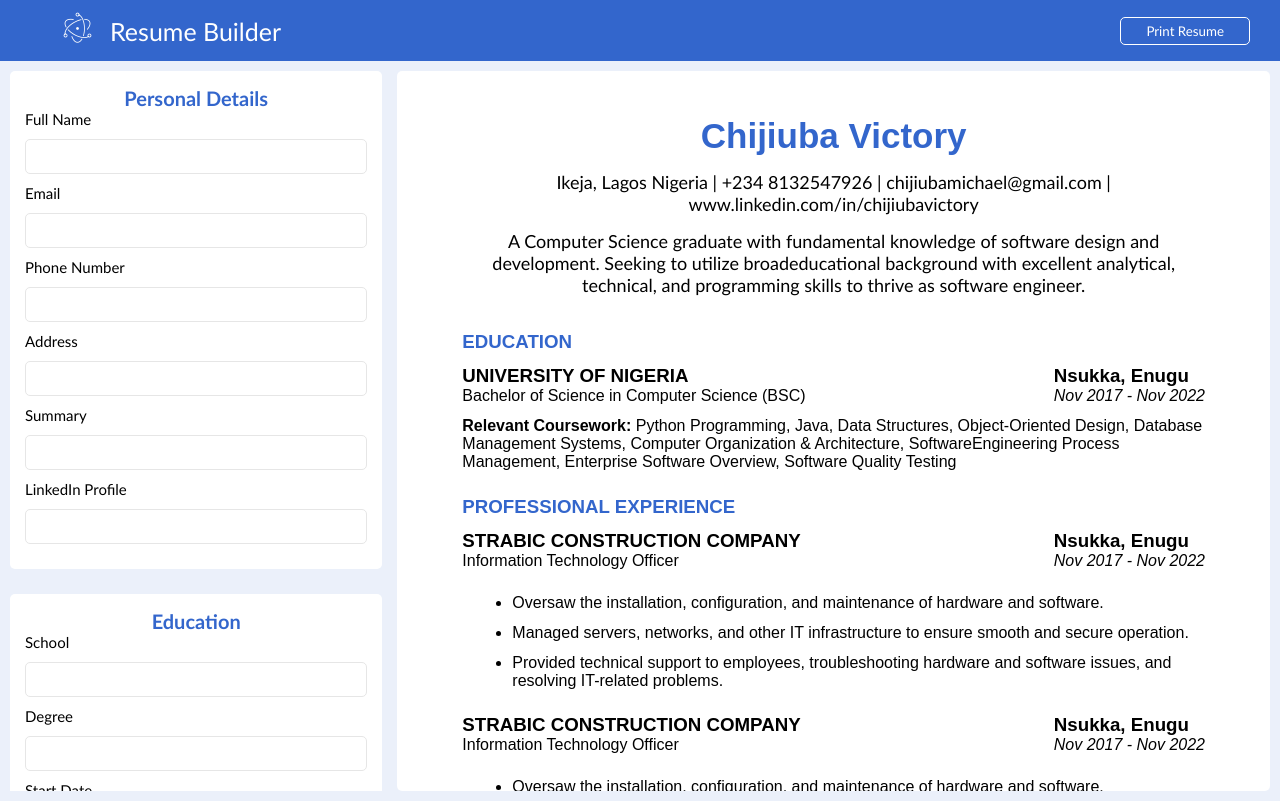
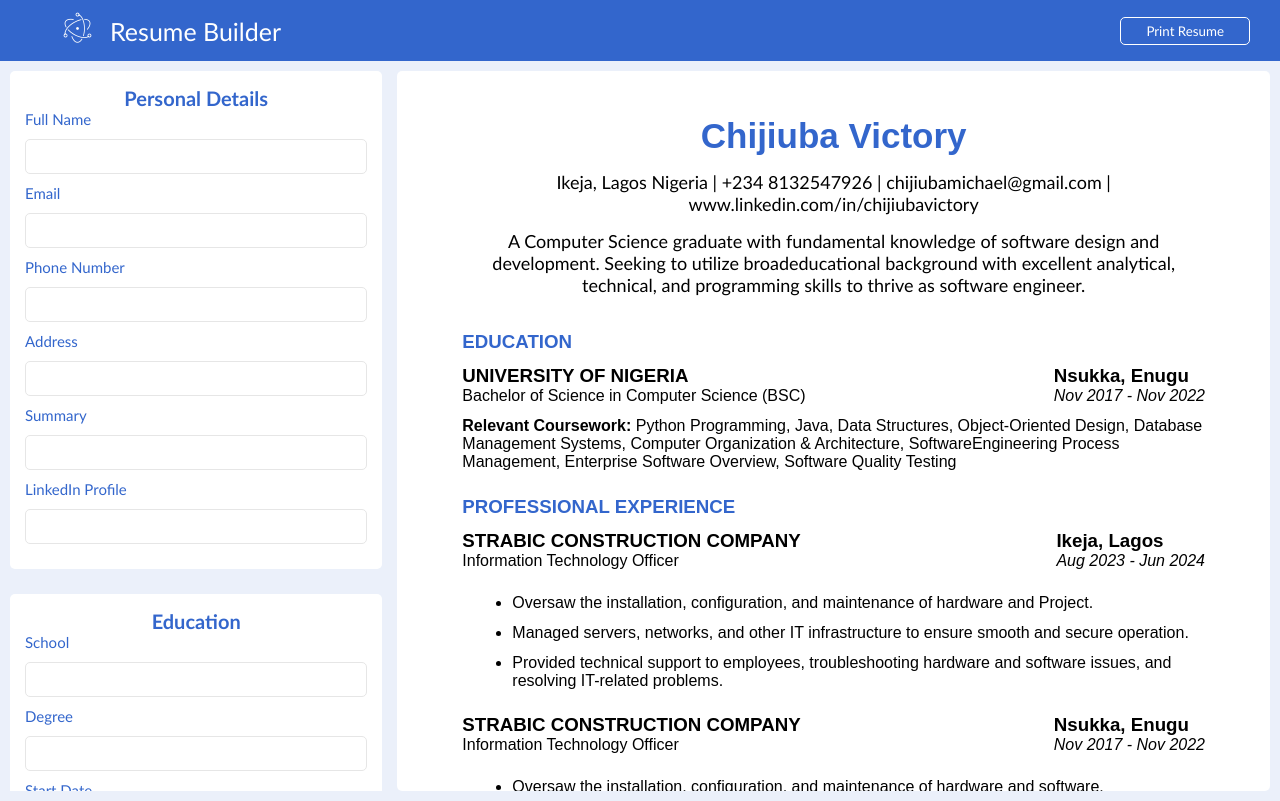
Before and after one commit to CHIJIUBA/resume_builder, a React (Vite) app: page / in a window 1280 px wide. Built offline with nearby package versions, Linux system fonts and the light colour scheme.

Commit message:
omo react is so good, added the functionality of adding list of duty in professional experience

```diff
--- a/src/components/ResumeBody.jsx
+++ b/src/components/ResumeBody.jsx
@@ -32,9 +32,10 @@ function EducationDetails({details}) {
 
 
 
-export function ResumeBody({details, education}) {
+export function ResumeBody({details, education, experience}) {
 
     const personalDetails = details;
+    // console.log(experience.expDescription.split("|"))
 
     return (
         <section id={"resumebody"}>
@@ -46,19 +47,18 @@ export function ResumeBody({details, education}) {
                 <h3>PROFESSIONAL EXPERIENCE</h3>
                 <div className={"innerSections"}>
                     <section>
-                        <h3 className="institution">Strabic Construction Company</h3>
-                        <p>Information Technology Officer</p>
+                        <h3 className="institution">{experience.company}</h3>
+                        <p>{experience.positionTitle}</p>
                     </section>
                     <section>
-                        <h3>Nsukka, Enugu</h3>
-                        <p><i>Nov 2017 - Nov 2022</i></p>
+                        <h3>{experience.exLocation}</h3>
+                        <p><i>{experience.exStartDate} - {experience.exEndDate}</i></p>
                     </section>
                 </div>
                 <ul className={"listOfDuties"}>
-                    <li>Oversaw the installation, configuration, and maintenance of hardware and software.</li>
-                    <li>Managed servers, networks, and other IT infrastructure to ensure smooth and secure operation.</li>
-                    <li>Provided technical support to employees, troubleshooting hardware and software issues, and resolving
-                    IT-related problems.</li>
+                {experience.expDescription.map((duty, index) => {
+                    return <li key={index}>{duty}</li>;
+                    })}
                 </ul>
 
                 <div className={"innerSections"}>
--- a/src/components/SideNav.jsx
+++ b/src/components/SideNav.jsx
@@ -1,5 +1,5 @@
 import { useState } from 'react';
-import {personalDetails, educationDetails, resumeInputsDetails} from "./data"
+import {personalDetails, educationDetails, resumeInputsDetails, experienceDetails} from "./data"
 import { ResumeBody } from './ResumeBody';
 
 function LabelInput({label, inputId, handlerFunction}) {
@@ -11,11 +11,11 @@ function LabelInput({label, inputId, handlerFunction}) {
     )
 }
 
-function LabelTextArea({label, inputId}) {
+function LabelTextArea({label, inputId, handlerFunction}) {
     return (
         <>
             <label htmlFor={inputId}>{label}</label>
-            <textarea id={inputId}></textarea>
+            <textarea id={inputId} onInput={handlerFunction}></textarea>
         </>
     )
 }
@@ -24,6 +24,7 @@ function LabelTextArea({label, inputId}) {
 export function SideNav() {
 
     const [fullName, setPersonalDetails] = useState(personalDetails);
+    // console.log(experienceDetails["expDescription"][0]);
 
     function handlePersonalDetails(e) {
         /**
@@ -38,7 +39,21 @@ export function SideNav() {
             educationDetails[resumeInputsDetails[e.target.id]] = e.target.value;
             setPersonalDetails(educationDetails[resumeInputsDetails[e.target.id]]);
         }
+        else if(resumeInputsDetails[e.target.id] in experienceDetails) {
+            experienceDetails[resumeInputsDetails[e.target.id]] = e.target.value;
+            setPersonalDetails(experienceDetails[resumeInputsDetails[e.target.id]]);
+        }
 
+    }
+
+    function getText(){
+        let text = document.querySelector("#expDescriptionInput").value;
+        console.log(text.split('\n'));
+    }
+
+    function handleLists(e){
+        experienceDetails[resumeInputsDetails[e.target.id]] = e.target.value.split("\n");
+        setPersonalDetails(experienceDetails[resumeInputsDetails[e.target.id]]);
     }
 
     return(
@@ -65,16 +80,21 @@ export function SideNav() {
             </div>
 
             <div className={"personaldetails"}>
-                <h3>Experience</h3>
-                <LabelInput  label={"Company"} inputId={"company"} />
-                <LabelInput  label={"Position Title"} inputId={"positionTitleInput"} />
-                <LabelInput  label={"Start Date"} inputId={"startDateInput"} />
-                <LabelInput  label={"End Date"} inputId={"endExDateInput"} />
-                <LabelInput  label={"Location"} inputId={"LocationInput"} />
-                <LabelTextArea label={"Description"} inputId={"expDescription"} />
+                <h3>Profesional Experience</h3>
+                <LabelInput  label={"Company"} inputId={"companyInput"} handlerFunction={handlePersonalDetails}/>
+                <LabelInput  label={"Position Title"} inputId={"positionTitleInput"} handlerFunction={handlePersonalDetails}/>
+                <LabelInput  label={"Start Date"} inputId={"exstartDateInput"} handlerFunction={handlePersonalDetails}/>
+                <LabelInput  label={"End Date"} inputId={"exendExDateInput"} handlerFunction={handlePersonalDetails}/>
+                <LabelInput  label={"Location"} inputId={"exlocationInput"} handlerFunction={handlePersonalDetails}/>
+                <LabelTextArea label={"Duty Descriptions"} inputId={"expDescriptionInput"}  handlerFunction={handleLists}/>
+            </div>
+
+            <div className={"personaldetails"}>
+                <h3>Additional Skills</h3>
+                <LabelTextArea label={"Description"} inputId={"skillDescription"} />
             </div>
         </section>
-        <ResumeBody details={personalDetails} education={educationDetails}/>
+        <ResumeBody details={personalDetails} education={educationDetails} experience={experienceDetails}/>
         </>
     )
 }
--- a/src/components/data.js
+++ b/src/components/data.js
@@ -27,23 +27,51 @@ export const educationDetails = {
     courseWork: " Python Programming, Java, Data Structures, Object-Oriented Design, Database Management Systems, Computer Organization & Architecture, SoftwareEngineering Process Management, Enterprise Software Overview, Software Quality Testing"
 }
 
+export const experienceDetails = {
+    /***
+     * this objects contains the data fields for the
+     * professional experience section of the resume
+     */
+    company: "Strabic Construction Company",
+    positionTitle: "Information Technology Officer",
+    exStartDate: "Aug 2023",
+    exEndDate: "Jun 2024",
+    exLocation: "Ikeja, Lagos",
+    expDescription: [
+        "Oversaw the installation, configuration, and maintenance of hardware and Project.",
+        "Managed servers, networks, and other IT infrastructure to ensure smooth and secure operation.",
+        "Provided technical support to employees, troubleshooting hardware and software issues, and resolving IT-related problems."
+    ],
+
+}
+
 export const resumeInputsDetails = {
     /**
      * This objects maps the id of the inputs to the data
      * field that they manipulate
      */
 
+    /*for the personal details fields*/
     fullNameInput: "fullName",
     addressInput: "address",
     emailInput: "email",
     phoneNumber: "phoneNumber",
     summaryInput: "profileSummary",
     linkedinput: "linkedInProfile",
+
+    /*for the education details fields*/
     schoolInput: "school",
     degreeInput: "degree",
     locationInput: "location",
     courseWorkInput: "courseWork",
     startEdDateInput: "eduStartDate",
-    endEdDateInput: "eduEndDate"
+    endEdDateInput: "eduEndDate",
 
+    /*for the experience details fields*/
+    companyInput: "company",
+    positionTitleInput: "positionTitle",
+    exstartDateInput: "exStartDate",
+    exendExDateInput: "exEndDate",
+    exlocationInput: "exLocation",
+    expDescriptionInput: "expDescription"
 }
--- a/src/styles/topbar.css
+++ b/src/styles/topbar.css
@@ -145,10 +145,6 @@ input {
     padding: 5px;
 }
 
-/* input:focus {
-    border: none;
-} */
-
 textarea:focus, input:focus{
     outline: none;
     border: 1px solid #3366cc;
@@ -164,11 +160,16 @@ textarea {
     margin: 10px 0px;
     border: 1px solid #e6e6e6;
     height: 50px;
+    padding: 5px;
+    resize: none;
+    height: 100px;
+
 }
 
 label {
     font-size: 15px;
     font-family: 'Trebuchet MS', 'Lucida Sans Unicode', 'Lucida Grande', 'Lucida Sans', Arial, sans-serif;
+    color: #3366cc;
 }
 
 .personaldetails {
```
